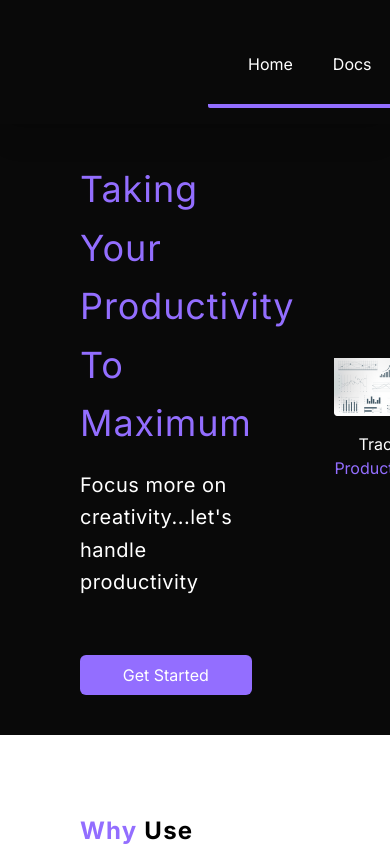
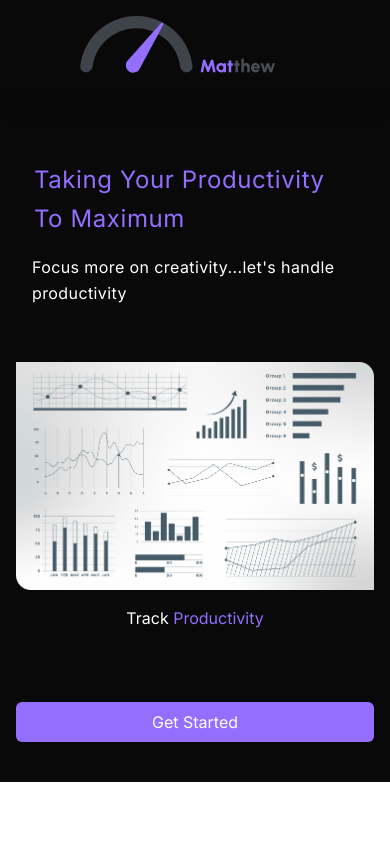
Before and after one commit to syntaxdesigner01/matthew_v2, a Next.js app: page / in a window 390 px wide. Shown: the top 846 px of the page. Built offline with nearby package versions, Linux system fonts and the light colour scheme.

Commit message:
done reponsive design for nabar and header

```diff
--- /dev/null
+++ b/src/app/(home)/layout.tsx
@@ -0,0 +1,22 @@
+import type { Metadata } from 'next'
+import { Inter } from 'next/font/google'
+import '../globals.css'
+
+const inter = Inter({ subsets: ['latin'] })
+
+export const metadata: Metadata = {
+  title: 'Create Next App',
+  description: 'Generated by create next app',
+}
+
+export default function RootLayout({
+  children,
+}: {
+  children: React.ReactNode
+}) {
+  return (
+    <html lang="en">
+      <body className={inter.className}>{children}</body>
+    </html>
+  )
+}
--- a/src/components/HomeComponents/Header.tsx
+++ b/src/components/HomeComponents/Header.tsx
@@ -4,7 +4,7 @@ import Image from "next/image"
 
 export default function Header() {
   return (
-    <div className="mt-[5em] bg-bgDark  flex justify-between px-20 pt-20 pb-10 gap-10 items-center">
+    <div className="mt-[5em] bg-bgDark flex flex-col  justify-center  px-4  lg:px-20 pt-20 pb-10 gap-10 lg:justify-between lg:items-center lg:flex-row">
 
         <div>
             <div className="absolute top-0 left-[20em]">
@@ -12,12 +12,13 @@ export default function Header() {
                 <Image src={'/bg-gradient.svg'} alt="bg-gradient"  width={300} height={200}/>
             </div>
 
-            <div className="">
-                <h1 className="text-4xl text-primary w-[90%] leading-relaxed tracking-wide">Taking Your Productivity To Maximum</h1>
-                <p className="text-white text-xl py-4 w-[70%] leading-relaxed tracking-wide">Focus more on creativity...let&apos;s handle productivity</p>
+            <div className=" flex flex-col w-full justify-center items-center lg:block">
+                <h1 className="text-2xl text-left lg:text-4xl text-primary w-[90%] leading-relaxed tracking-wide">Taking Your Productivity To Maximum</h1>
+
+                <p className="text-white lg:text-xl py-4 lg:w-[70%] leading-relaxed text-left px-4 lg:px-0 tracking-wide">Focus more on creativity...let&apos;s handle productivity</p>
             </div>
 
-            <div className="w-[80%] mt-10">
+            <div className="w-[80%] mt-10 hidden lg:block">
                 <button className="bg-primary py-2 rounded-md capitalize text-white w-full">Get started</button>
             </div>
         </div>
@@ -29,6 +30,9 @@ export default function Header() {
             <p className="text-white text-center py-4">Track <span className="text-primary">Productivity</span> </p>
         </div>
 
+        <div className="w-full mt-4 lg:hidden">
+                <button className="bg-primary py-2 rounded-md capitalize text-white w-full">Get started</button>
+            </div>
     </div>
   )
 }
--- a/src/components/HomeComponents/Navbar.tsx
+++ b/src/components/HomeComponents/Navbar.tsx
@@ -12,7 +12,7 @@ export default function Navbar() {
         <Image src={"/logo.svg"} alt="" width={200} height={100} />
       </div>
 
-      <div className="flex gap-20 justify-center pt-4 border-b-4 border-primary px-10 pb-2 rounded-sm">
+      <div className="hidden lg:flex gap-20 justify-center pt-4 border-b-4 border-primary px-10 pb-2 rounded-sm">
         <ul className="flex gap-10 items-center ">
           <li className="cursor-pointer">Home</li>
           <li className="cursor-pointer">Docs</li>
```
